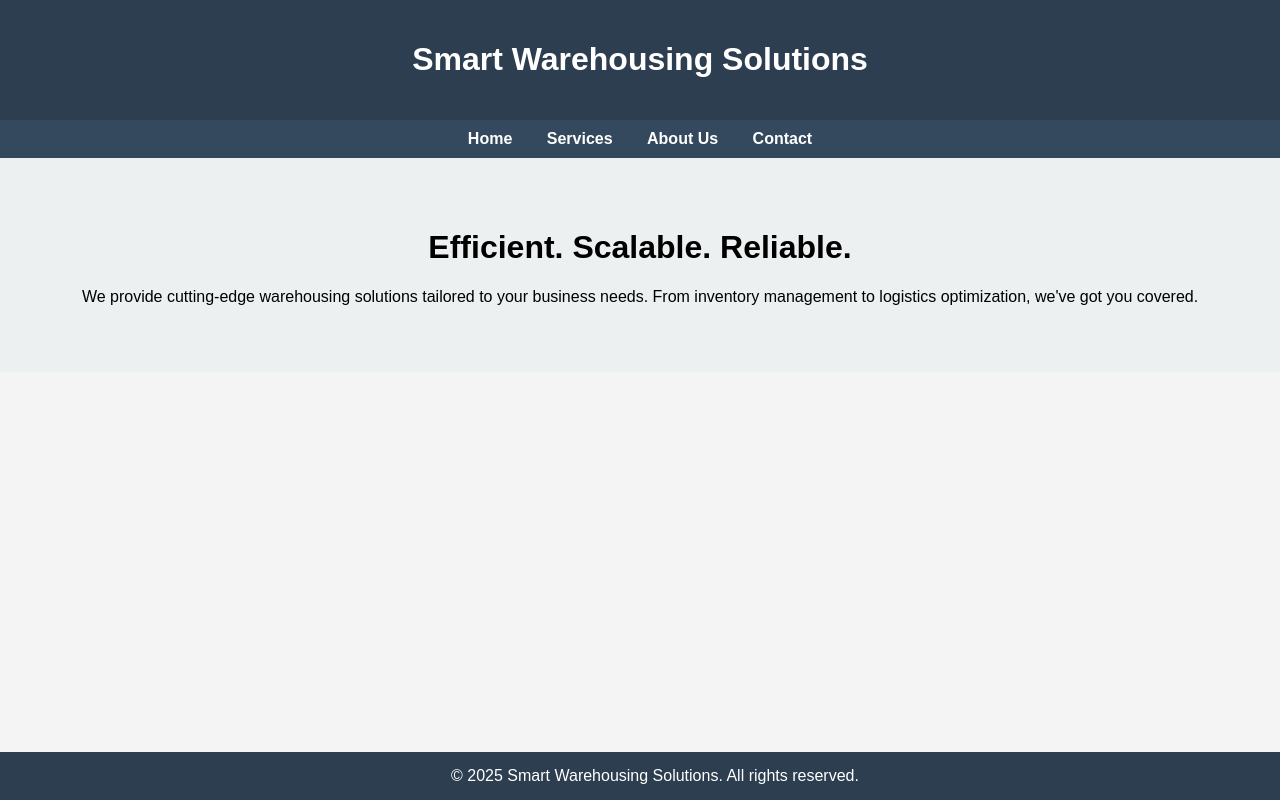
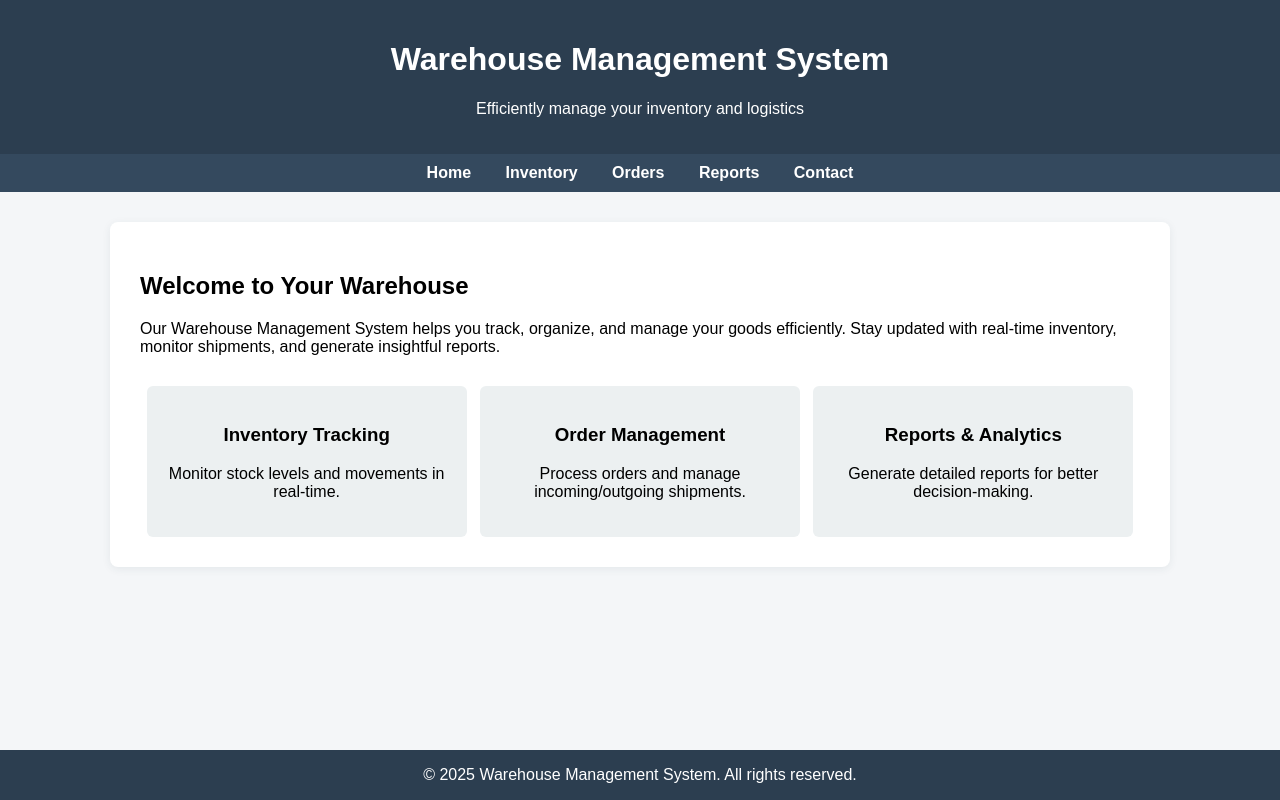
Before and after one commit to mnkerish123/nmk, a plain HTML site: page index.html in a window 1280 px wide. Drawn offline with Linux system fonts and the light colour scheme.

Commit message:
Add files via upload

```diff
--- a/index.html
+++ b/index.html
@@ -2,75 +2,111 @@
 <html lang="en">
 <head>
     <meta charset="UTF-8">
-  <meta name="viewport" content="width=device-width, initial-scale=1">
-  <title>Smart Warehousing Solutions</title>
+    <title>Warehouse Front Page</title>
+    <meta name="viewport" content="width=device-width, initial-scale=1.0">
     <style>
         body {
             font-family: Arial, sans-serif;
+            background: #f4f6f8;
             margin: 0;
-      background-color: #f4f4f4;
+            padding: 0;
         }
         header {
-      background-color: #2c3e50;
-      color: white;
-      padding: 20px;
+            background: #2c3e50;
+            color: #fff;
+            padding: 20px 0;
             text-align: center;
         }
         nav {
-      background-color: #34495e;
-      padding: 10px;
+            background: #34495e;
+            padding: 10px 0;
             text-align: center;
         }
         nav a {
-      color: white;
+            color: #fff;
+            text-decoration: none;
             margin: 0 15px;
-      text-decoration: none;
             font-weight: bold;
         }
-    .hero {
-      padding: 50px;
+        .container {
+            max-width: 1000px;
+            margin: 30px auto;
+            background: #fff;
+            padding: 30px;
+            border-radius: 8px;
+            box-shadow: 0 2px 8px rgba(44, 62, 80, 0.08);
+        }
+        .features {
+            display: flex;
+            justify-content: space-around;
+            margin-top: 30px;
+        }
+        .feature {
+            background: #ecf0f1;
+            padding: 20px;
+            border-radius: 6px;
+            width: 28%;
             text-align: center;
-      background-color: #ecf0f1;
-    }
-    font-size: 2.5em;
-      margin-bottom: 10px;
-    }
-    .hero p {
-      font-size: 1.2em;
-      color: #555;
         }
         footer {
-      background-color: #2c3e50;
-      color: white;
+            background: #2c3e50;
+            color: #fff;
             text-align: center;
-      padding: 15px;
+            padding: 16px 0;
             position: fixed;
             bottom: 0;
             width: 100%;
         }
+        @media (max-width: 700px) {
+            .features {
+                flex-direction: column;
+                align-items: center;
+            }
+            .feature {
+                width: 80%;
+                margin-bottom: 20px;
+            }
+            footer {
+                position: static;
+            }
+        }
     </style>
 </head>
 <body>
-
     <header>
-  <h1>Smart Warehousing Solutions</h1>
+        <h1>Warehouse Management System</h1>
+        <p>Efficiently manage your inventory and logistics</p>
     </header>
-
     <nav>
         <a href="#">Home</a>
-  <a href="#">Services</a>
-  <a href="#">About Us</a>
+        <a href="#">Inventory</a>
+        <a href="#">Orders</a>
+        <a href="#">Reports</a>
         <a href="#">Contact</a>
     </nav>
-
-<div class="hero">
-  <h1>Efficient. Scalable. Reliable.</h1>
-  <p>We provide cutting-edge warehousing solutions tailored to your business needs. From inventory management to logistics optimization, we've got you covered.</p>
+    <div class="container">
+        <h2>Welcome to Your Warehouse</h2>
+        <p>
+            Our Warehouse Management System helps you track, organize, and manage your goods efficiently.
+            Stay updated with real-time inventory, monitor shipments, and generate insightful reports.
+        </p>
+        <div class="features">
+            <div class="feature">
+                <h3>Inventory Tracking</h3>
+                <p>Monitor stock levels and movements in real-time.</p>
             </div>
-
+            <div class="feature">
+                <h3>Order Management</h3>
+                <p>Process orders and manage incoming/outgoing shipments.</p>
+            </div>
+            <div class="feature">
+                <h3>Reports & Analytics</h3>
+                <p>Generate detailed reports for better decision-making.</p>
+            </div>
+        </div>
+    </div>
     <footer>
-  &copy; 2025 Smart Warehousing Solutions. All rights reserved.
+        &copy; 2025 Warehouse Management System. All rights reserved.
     </footer>
-
 </body>
 </html>
```
Lines whose indentation alone changed are shown as unchanged.
